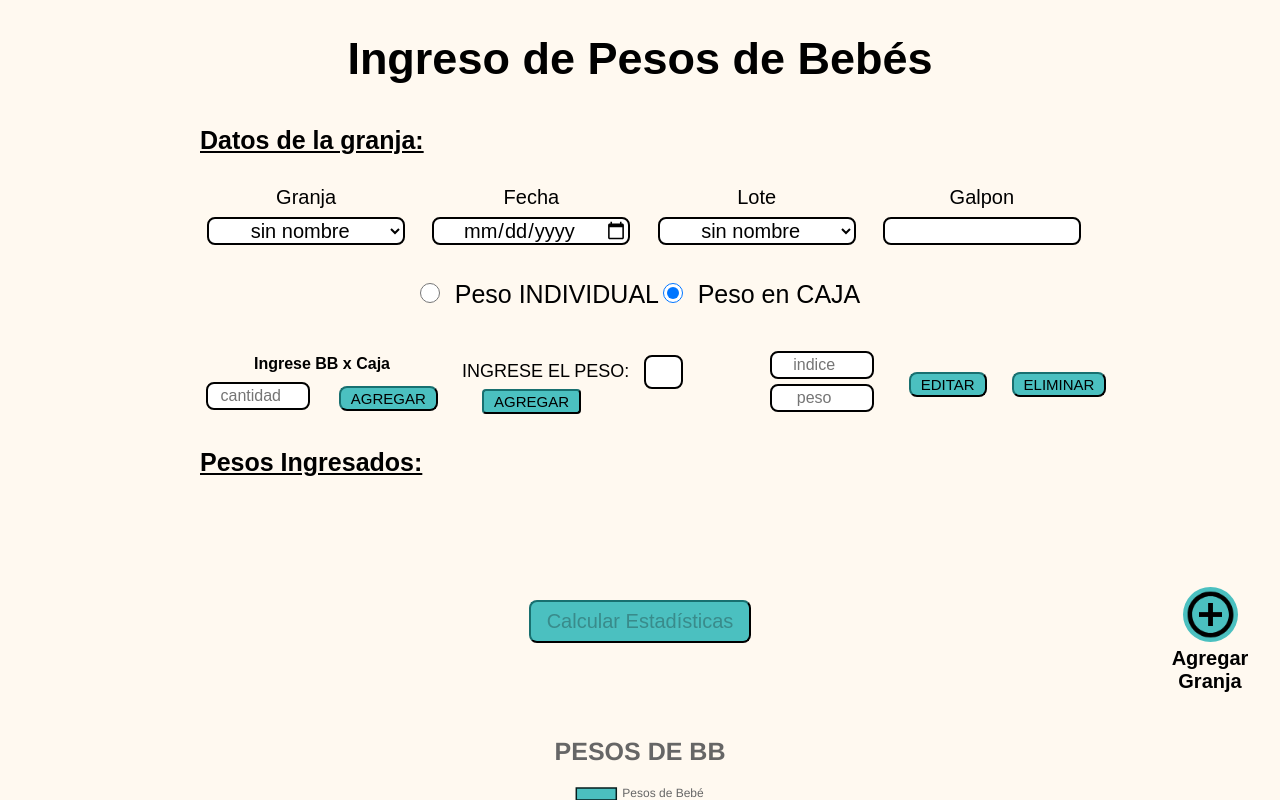
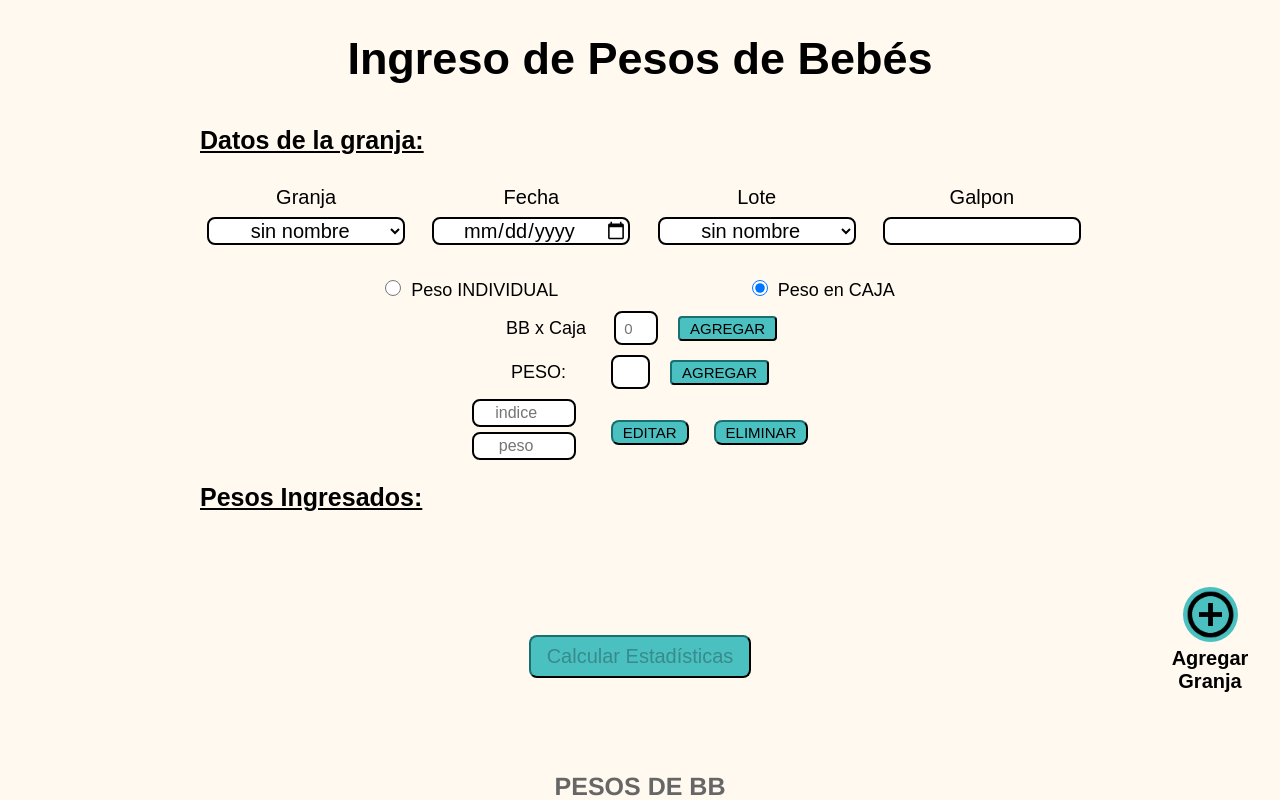
Before and after one commit to JnPbl/web_peso_pollitos, a React (Vite) app: page / in a window 1280 px wide. Both pictures are taken after a click on the label "Peso en CAJA". Shown: the top 800 px of the page. Built offline with nearby package versions, Linux system fonts and the light colour scheme.

Commit message:
se modifico css pesoFormulario

```diff
--- a/src/componentes/PesoFormulario.jsx
+++ b/src/componentes/PesoFormulario.jsx
@@ -1,41 +1,53 @@
-import { useState,useRef } from "react";
+import { useState, useRef } from "react";
 import styles from "./PesoFormulario.module.css";
 import { forwardRef } from "react";
 
 /* eslint-disable react/prop-types */
 const PesoForm = forwardRef(
-  ({ agregarPeso, editarPeso, eliminarPeso, pesos, agregarPesoCaja, modo,setModo,bloqueado }, ref) => {
+  (
+    {
+      agregarPeso,
+      editarPeso,
+      eliminarPeso,
+      pesos,
+      agregarPesoCaja,
+      modo,
+      setModo,
+      bloqueado,
+    },
+    ref
+  ) => {
     const [peso, setPeso] = useState("");
     const [indice, setIndice] = useState(""); // Estado para el índice
     const [nuevoPeso, setNuevoPeso] = useState(""); // Estado para el nuevo peso
     //const [modo, setModo] = useState("individual");
 
-    const [cantidadCaja,setCantidadCaja] = useState("");
+    const [cantidadCaja, setCantidadCaja] = useState("");
     const cantidadRef = useRef();
 
     const handleSubmit = (e) => {
       e.preventDefault();
-      if(modo == "individual"){
+      if (modo == "individual") {
         if (peso > 0) {
           agregarPeso(parseFloat(peso));
           setPeso("");
         }
-      }else{
+      } else {
         if (peso > 0 && !isNaN(cantidadCaja) && cantidadCaja > 0) {
           const pesoTotal = parseFloat(peso);
           agregarPeso(pesoTotal);
           setPeso("");
-          const pesoIndividual = parseFloat((pesoTotal / cantidadCaja).toFixed(2));
+          const pesoIndividual = parseFloat(
+            (pesoTotal / cantidadCaja).toFixed(2)
+          );
           const nuevosPesos = Array(cantidadCaja).fill(pesoIndividual);
           agregarPesoCaja(nuevosPesos);
           //nuevosPesos.forEach(p => agregarPesoCaja(p));
-
         }
       }
-
     };
 
-    const handleAgregarCantidadCaja = () =>{
+    const handleAgregarCantidadCaja = () => {
       const cantidad = parseInt(cantidadRef.current.value);
       if (!isNaN(cantidad)) {
         setCantidadCaja(cantidad);
@@ -45,7 +57,6 @@ const PesoForm = forwardRef(
     const handleModo = (newModo) => {
       setModo(newModo);
     };
-
 
     // Función para manejar el evento de editar
     const handleEditar = (e) => {
@@ -109,32 +120,36 @@ const PesoForm = forwardRef(
           </label>
         </div>
 
-
         <div className={styles.container}>
-
-        {modo !== "individual" && (
+          {modo !== "individual" && (
             <div className={styles.containerCaja}>
               <div className={styles.parrafo}>
-                <p>Ingrese BB x Caja</p>
+                <p>BB x Caja</p>
               </div>
               <div className={styles.inputBotn}>
                 <input
-                  className={styles.inputEdit}
+                  className={styles.inputPesoCaja}
                   type="number"
                   ref={cantidadRef}
-                  placeholder="cantidad"
+                  placeholder="0"
                   min="1"
                   required
                 />
-                <button className={styles.buttonEditar} disabled ={bloqueado} type="button" onClick={handleAgregarCantidadCaja}>AGREGAR</button>
+                <button
+                  className={styles.buttonAgregar}
+                  disabled={bloqueado}
+                  type="button"
+                  onClick={handleAgregarCantidadCaja}
+                >
+                  AGREGAR
+                </button>
               </div>
             </div>
           )}
 
-
           <div>
-            <form onSubmit={handleSubmit} >
-              <label className={styles.labelPeso}>INGRESE EL PESO: </label>
+            <form onSubmit={handleSubmit}>
+              <label className={styles.labelPeso}> PESO: </label>
               <input
                 ref={ref}
                 className={styles.inputPeso}
@@ -146,13 +161,15 @@ const PesoForm = forwardRef(
                 //placeholder="Ingresa el peso"
                 required
               />
-              <button className={styles.buttonAgregar}disabled ={bloqueado} type="submit">
+              <button
+                className={styles.buttonAgregar}
+                disabled={bloqueado}
+                type="submit"
+              >
                 AGREGAR
               </button>
             </form>
           </div>
-
-
 
           <form>
             <div className={styles.edit}>
@@ -178,13 +195,17 @@ const PesoForm = forwardRef(
                 />
               </div>
               <div className={styles.containerButon}>
-                <button className={styles.buttonEditar} disabled ={bloqueado} onClick={handleEditar}>
+                <button
+                  className={styles.buttonEditar}
+                  disabled={bloqueado}
+                  onClick={handleEditar}
+                >
                   EDITAR
                 </button>
                 <button
                   className={styles.buttonEditar}
                   onClick={handleEliminar}
-                  disabled ={bloqueado}
+                  disabled={bloqueado}
                 >
                   ELIMINAR
                 </button>
--- a/src/componentes/PesoFormulario.module.css
+++ b/src/componentes/PesoFormulario.module.css
@@ -1,6 +1,6 @@
 .containerGeneral{
   width: 100%;
-  height: 150px;
+  height: auto;
   margin-bottom: 10px;
 
 }
@@ -27,7 +27,7 @@
 
 .container {
   width: 100%;
-  height: 100%;
+  height: auto;
   display: flex;
   justify-content: space-around;
   align-items: center;
@@ -36,24 +36,34 @@
 }
 
 .containerCaja{
-  width: 280px;
-  height: 65px;
+  width: 350px;
+  height: auto;
+  display: flex;
+  justify-content: center;
+  align-items: center;
 }
 
 .parrafo{
-  display: flex;
-  align-items: center;
-  justify-content: center;
   padding: 3px;
-  font-size: 16px;
-  font-weight: bold;
+  font-size: 20px;
+  margin-right: 15px;
+}
+
+.inputPesoCaja{
+  height: 40px;
+  width: 50px;
+  font-size: 25px;
+  text-align: center;
+  border-radius: 8px;
+  outline: none;
+  transition: all 0.3s ease;
+  border: 2px solid black;
 }
 
 .inputBotn{
-  height: 45px;
   display: flex;
-  justify-content: space-around;
-  align-items: center;
+  justify-content: center;
+
 }
 
 
@@ -145,15 +155,52 @@
 }
 
 @media (max-width: 500px) {
+
+
+  .pesoOpciones{
+    font-size: 15px;
+    width: 100%;
+    margin-bottom: 10px;
+  }
+
+  .pesoOpcionesInput{
+    margin-right: 8px;
+    width: 10px;
+    height: 10px;
+  }
+
   .container {
     flex-direction: column;
-    height: 120px;
+    height: auto;
+    width: 100%;
+
+  }
+
+  .containerCaja{
     width: 100%;
   }
 
+  .parrafo{
+    font-size: 15px;
+  }
+
+  .inputBotn{
+    display: block;
+  }
+
+  .inputPesoCaja{
+    height: 30px;
+    width: 40px;
+    font-size: 15px;
+
+  }
+
+
   .labelPeso {
-    font-size: 8px;
+    font-size: 15px;
+    margin-right: 40px;
   }
+
 
   .inputPeso {
     height: 30px;
@@ -204,13 +251,51 @@
 
 
 @media (min-width:501px)and (max-width:880px) {
+
+  .pesoOpciones{
+    font-size: 18px;
+    width: 100%;
+    margin-bottom: 10px;
+  }
+
+  .pesoOpcionesInput{
+    margin-right: 10px;
+    width: 16px;
+    height: 16px;
+  }
+
   .container {
     flex-direction: column;
-    height: 150px;
+    height: auto;
+    width: 100%;
+  }
+
+  .containerCaja{
+    width: 100%;
+    display: flex;
+    justify-content: center;
+    align-items: center;
+  }
+
+  .parrafo{
+    font-size: 18px;
+    margin-right: 20px;
+  }
+
+  .inputBotn{
+    display: block;
+  }
+
+  .inputPesoCaja{
+    height: 30px;
+    width: 40px;
+    font-size: 15px;
+
   }
 
   .labelPeso {
     font-size: 18px;
+    margin-right: 40px;
   }
 
   .inputPeso {
@@ -258,8 +343,50 @@
 
 @media (min-width:881px)and (max-width:1440px) {
 
+  .pesoOpciones{
+    font-size: 18px;
+    width: 100%;
+    margin-bottom: 10px;
+  }
+
+  .pesoOpcionesInput{
+    margin-right: 10px;
+    width: 16px;
+    height: 16px;
+  }
+
+  .container {
+    flex-direction: column;
+    height: auto;
+    width: 100%;
+  }
+
+  .containerCaja{
+    width: 100%;
+    display: flex;
+    justify-content: center;
+    align-items: center;
+  }
+
+  .parrafo{
+    font-size: 18px;
+    margin-right: 25px;
+  }
+
+  .inputBotn{
+    display: block;
+  }
+
+  .inputPesoCaja{
+    height: 30px;
+    width: 40px;
+    font-size: 15px;
+
+  }
+
   .labelPeso {
     font-size: 18px;
+    margin-right: 40px;
   }
 
   .inputPeso {
```
